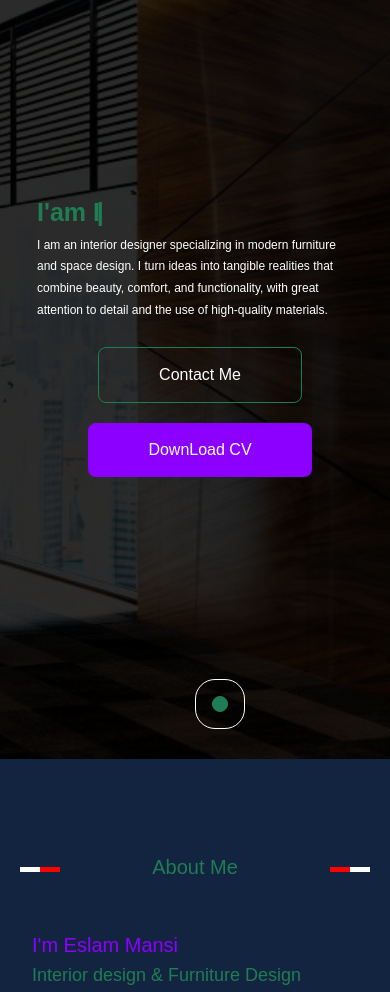
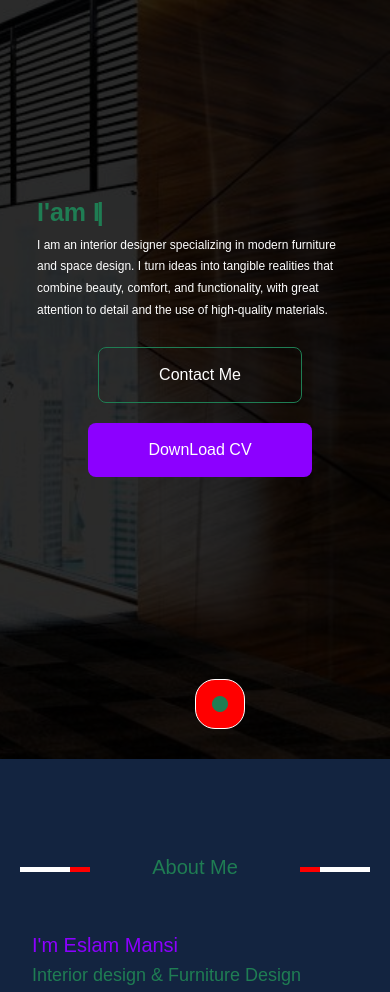
Before and after one commit to ldlldlsa/First-project-, a website: page index.html in a window 390 px wide. Shown: the part 85-1077 px from the top of the page. Drawn offline with nearby package versions, Linux system fonts and the light colour scheme; a web font is replaced by a local one.

Commit message:
I am tired

```diff
--- a/index.html
+++ b/index.html
@@ -79,7 +79,7 @@
             high-quality materials.</p>
           <div class="btn-home d-flex  align-items-center">
             <a class="btn btn-contact" href="#contact">Contact Me</a>
-            <a class=" btn-cv" href="images/Eslam_Mohamed_Shaban_CV_ATS.docx_20251027_210128_٠٠٠٠.pdf"
+            <a class=" btn-cv" href="images/cv.pdf"
               download="Islam_CV.pdf">
               <button>DownLoad CV</button>
             </a>
--- a/media.css
+++ b/media.css
@@ -57,6 +57,14 @@ line-height: 1.8 ;
 
       }
 
+
+
+div.circle-home span{
+
+    background-color: red;
+}
+
+
       /* home end */
 
 
@@ -92,7 +100,7 @@ line-height: 1.8 ;
     position: absolute;
     top: 50%;
     left: 0;
-    width: 40px;
+    width: 70px;
     height: 5px;
     border-right: 20px solid red;
     background-color: #fff;
@@ -106,7 +114,7 @@ line-height: 1.8 ;
     position: absolute;
     top: 50%;
     right: 0;
-    width: 40px;
+    width: 70px;
     height: 5px;
     border-left: 20px solid red;
     background-color: #fff;
--- a/style.css
+++ b/style.css
@@ -185,7 +185,7 @@ div.circle-home span {
 
 #about {
 
-    /* padding: 6rem 10px; */
+    padding: 6rem 10px;
     margin-bottom: 15px;
     background-color: var(--main-bg);
 
@@ -392,6 +392,7 @@ textarea {
     outline: none;
     padding: 15px 10px;
     margin: 15px 0px;
+    border-radius: 8px;
 
 }
 
```
Also changed, not shown: 1 other file.
